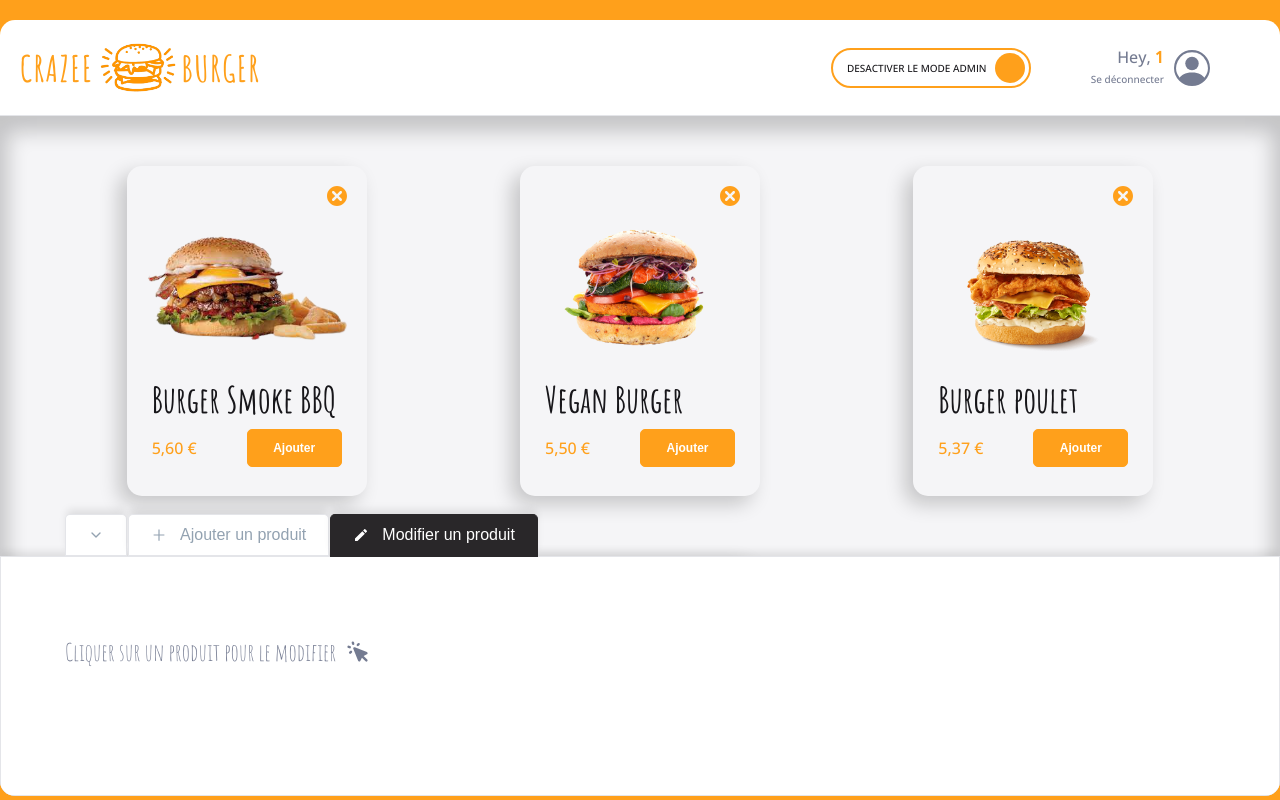
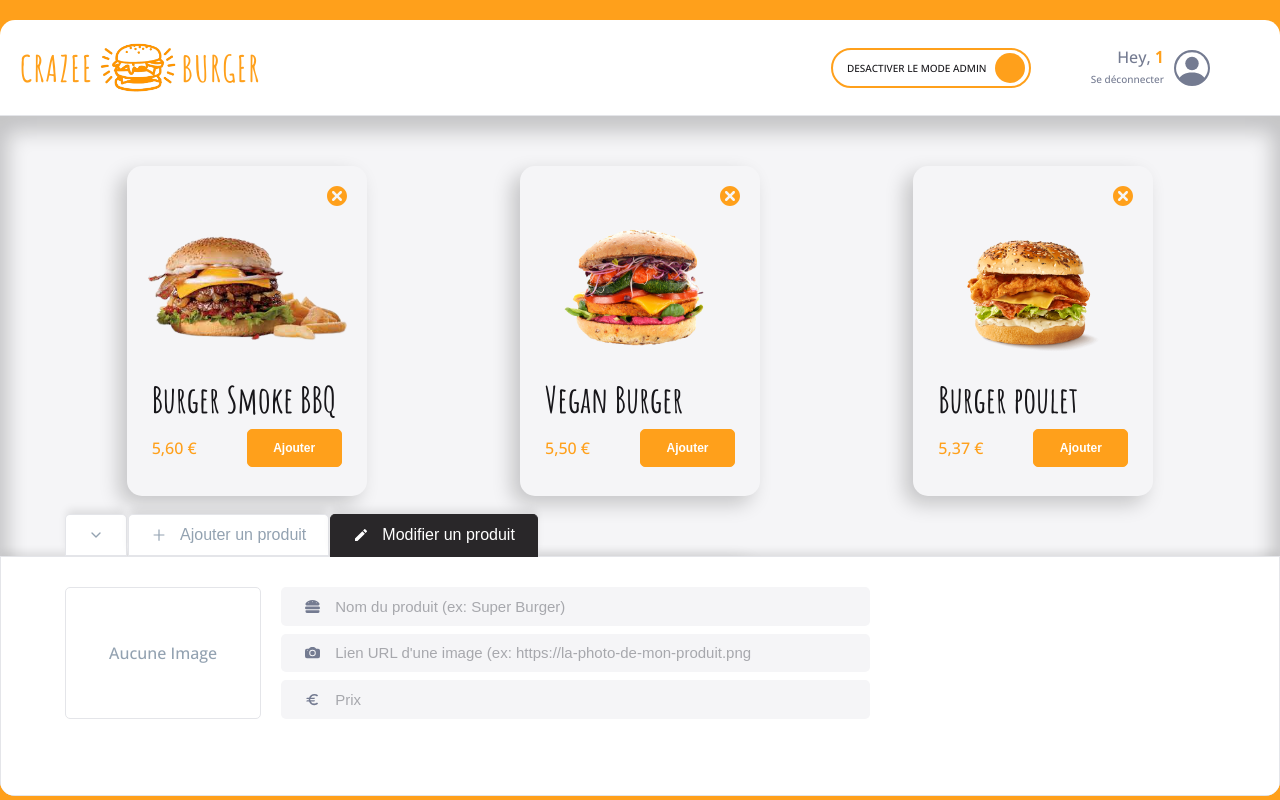
Before and after one commit to YohannMaiVan/React-crazee-burger, a React (Vite) app: page /order/1 in a window 1280 px wide. Built offline with nearby package versions, Linux system fonts and the light colour scheme.

Commit message:
💄 F09: ADMIN > EditForm > Retrieve info of Card clicked on with form from AddForm

```diff
--- a/src/components/pages/order/Main/Admin/AdminPanel/EditForm.jsx
+++ b/src/components/pages/order/Main/Admin/AdminPanel/EditForm.jsx
@@ -1,13 +1,76 @@
-import { useContext } from "react"
+import { useContext, useState } from "react"
+import styled from "styled-components"
+import TextInput from "../../../../../reusable-ui/TextInput.jsx"
+// import HintMessage from "./HintMessage"
+import ImagePreview from "./ImagePreview"
+import { EMPTY_PRODUCT } from "../../../../../../enums/product"
 import OrderContext from "../../../../../../context/OrderContext"
-import HintMessage from "./HintMessage"
+import { getInputTextConfig } from "./inputTextConfig.jsx"
 
 export default function EditForm() {
   const { productSelected } = useContext(OrderContext)
+  const [productBeingEdited, setProductBeingEdited] = useState(EMPTY_PRODUCT) // state interne à EditForm
+
+  const inputTexts = getInputTextConfig(productSelected)
+
+  const handleChange = (event) => {
+    const { name, value } = event.target
+    setProductBeingEdited({
+      ...productBeingEdited,
+      [name]: value,
+    })
+  }
+
   return (
-    <div>
-      <HintMessage />
-      <span>{productSelected && productSelected.title}</span>
-    </div>
+    <EditFormStyled>
+      <ImagePreview
+        imageSource={productSelected.imageSource}
+        title={productSelected.title}
+      />
+      <div className="input-fields">
+        {inputTexts.map((input) => (
+          <TextInput
+            {...input}
+            key={input.id}
+            onChange={handleChange}
+            version="minimalist"
+          />
+        ))}
+      </div>
+      <div className="submit"></div>
+    </EditFormStyled>
   )
 }
+
+const EditFormStyled = styled.form`
+  /* border: 2px solid black; */
+  display: grid;
+  grid-template-columns: 1fr 3fr;
+  grid-template-rows: repeat(4, 1fr);
+  height: 100%;
+  width: 70%;
+  grid-column-gap: 20px;
+  grid-row-gap: 8px;
+
+  .input-fields {
+    /* background: blue; */
+    grid-area: 1 / 2 / -2 / 3;
+
+    display: grid;
+    grid-row-gap: 8px;
+  }
+
+  .submit {
+    /* background: green; */
+    grid-area: 4 / -2 / -1 / -1;
+    display: flex;
+    align-items: center;
+    position: relative;
+    top: 3px;
+
+    .submit-button {
+      /* width: 50%; */
+      height: 100%;
+    }
+  }
+`
```
